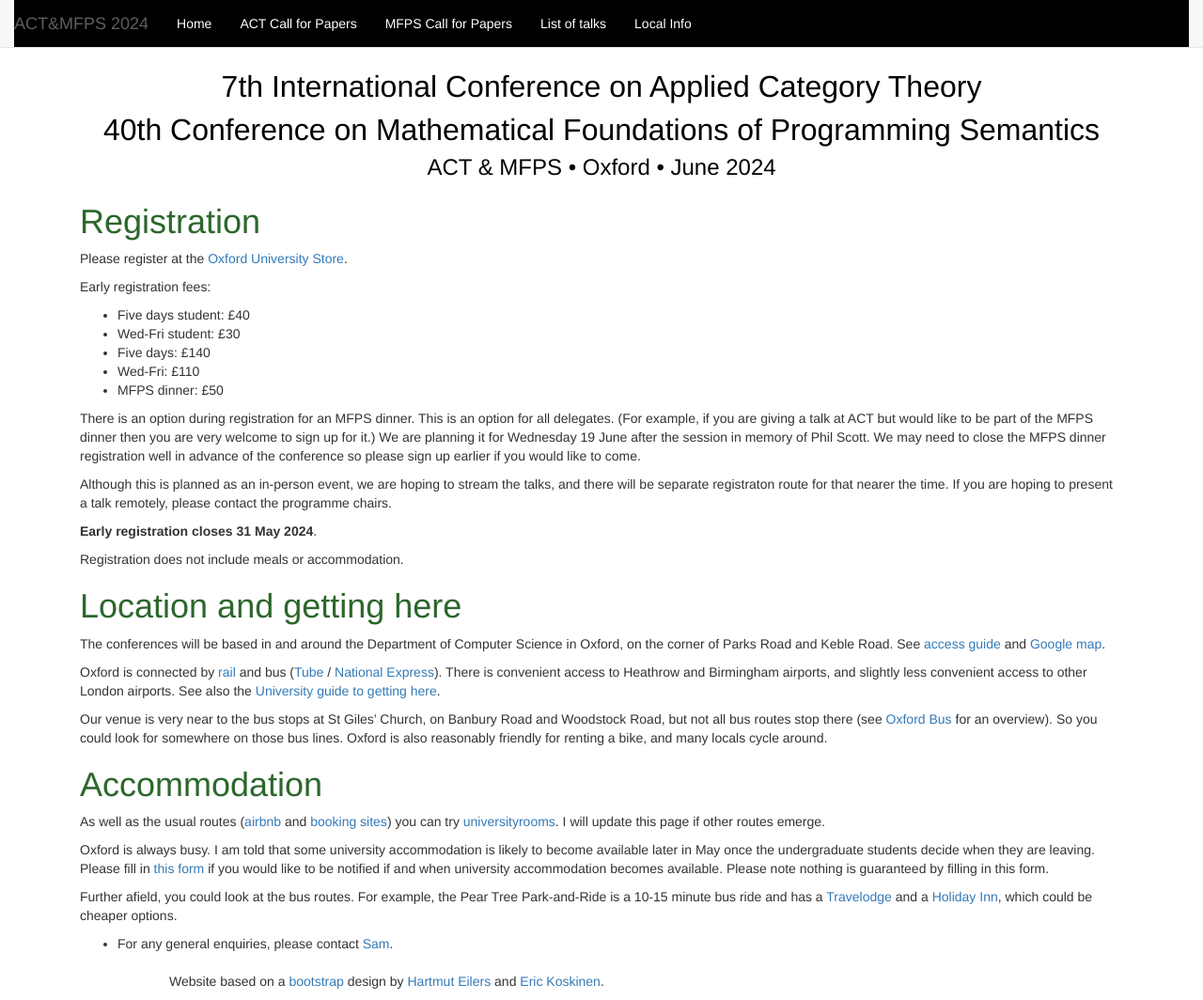
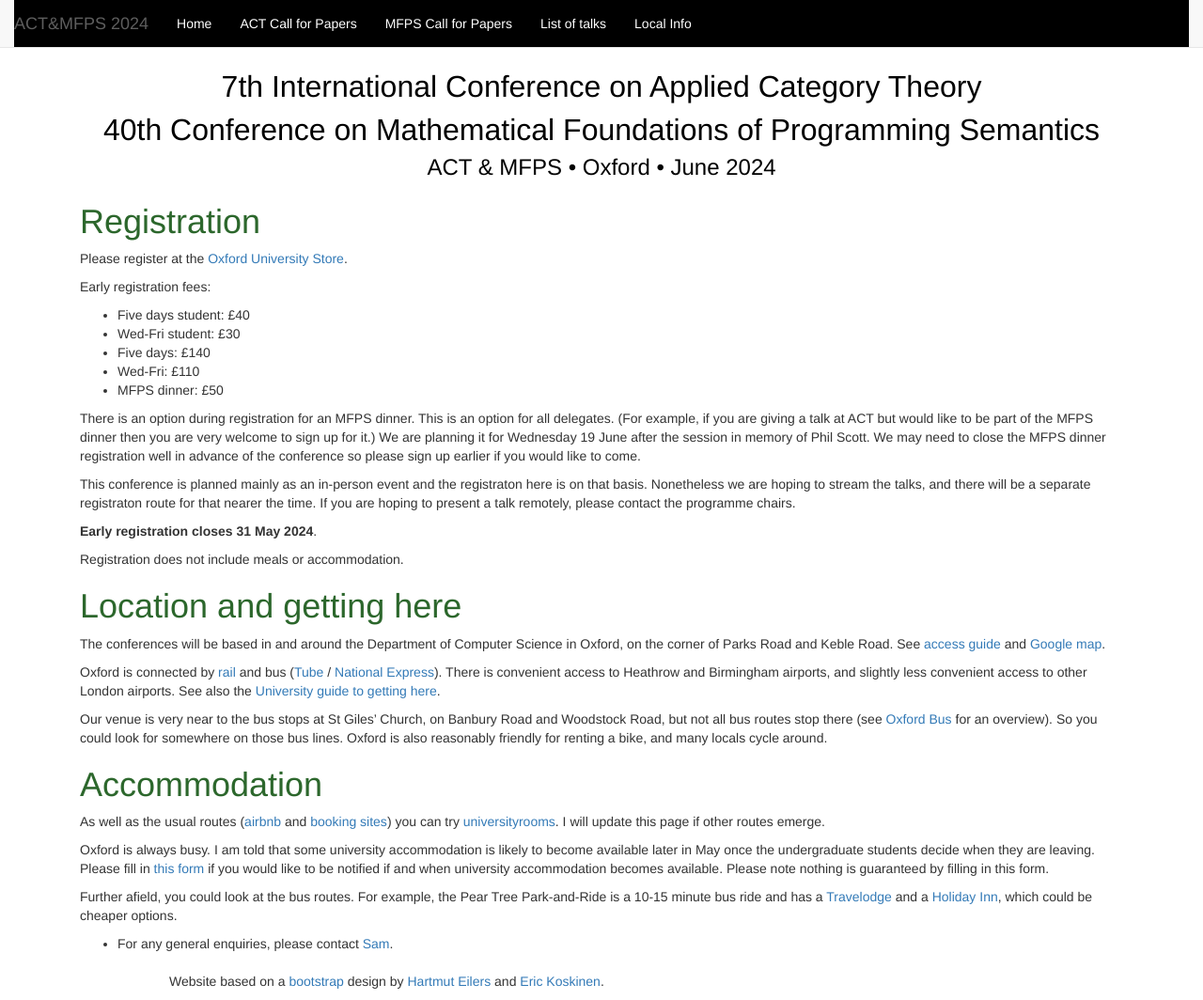
Before and after one commit to oxford24/oxford24.github.io, a Jekyll site: the page built from local.md, in a window 1280 px wide and 1064 px high. Shown: the whole window at 94% size. Built offline with Jekyll 4.4.1, drawn with Linux system fonts in a browser that asks for light colours.

Commit message:
Update local.md

```diff
--- a/local.md
+++ b/local.md
@@ -16,7 +16,7 @@ Early registration fees:
 
  There is an option during registration for an MFPS dinner. This is an option for all delegates. (For example, if you are giving a talk at ACT but would like to be part of the MFPS dinner then you are very welcome to sign up for it.) We are planning it for Wednesday 19 June after the session in memory of Phil Scott. We may need to close the MFPS dinner registration well in advance of the conference so please sign up earlier if you would like to come.
 
-Although this is planned as an in-person event, we are hoping to stream the talks, and there will be separate registraton route for that nearer the time. If you are hoping to present a talk remotely, please contact the programme chairs.
+This conference is planned mainly as an in-person event and the registraton here is on that basis. Nonetheless we are hoping to stream the talks, and there will be a separate registraton route for that nearer the time. If you are hoping to present a talk remotely, please contact the programme chairs.
 
 **Early registration closes 31 May 2024**.
 
```
